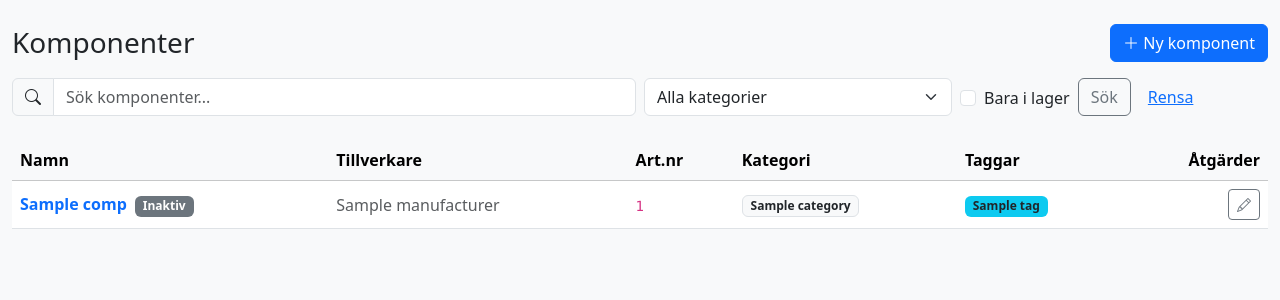
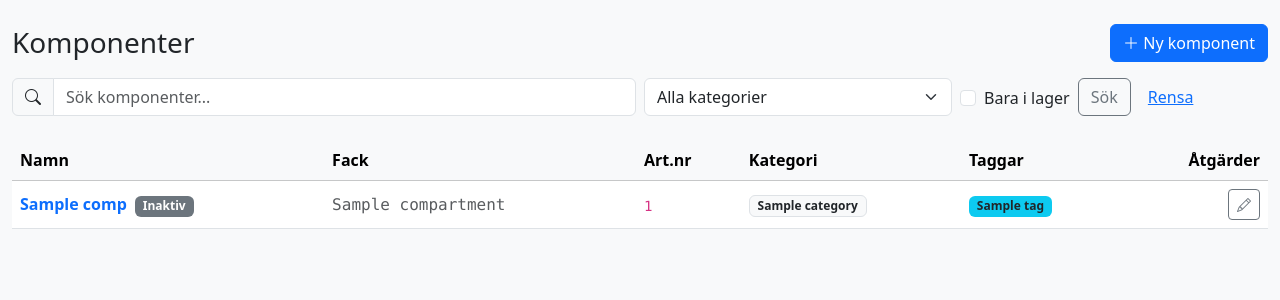
Before and after one commit to callep72/kompis, a FastAPI app: template app/templates/components/list.html in a window 1280 px wide. Shown: the part 56-356 px from the top of the page. Run offline with FastAPI, Linux system fonts and the light colour scheme; the template is opened without the code that fills it: most values are stand-ins (such as "Sample title", 1, 10 or a date in 2020).

Commit message:
Show compartment label in component list column 2
Co-Authored-By: Claude Sonnet 4.6 <noreply@anthropic.com>

```diff
--- a/app/templates/components/list.html
+++ b/app/templates/components/list.html
@@ -46,7 +46,7 @@
         <thead class="table-light">
             <tr>
                 <th>Namn</th>
-                <th>Tillverkare</th>
+                <th>Fack</th>
                 <th>Art.nr</th>
                 <th>Kategori</th>
                 <th>Taggar</th>
@@ -60,7 +60,11 @@
                     <a href="/components/{{ comp.id }}" class="fw-semibold text-decoration-none">{{ comp.name }}</a>
                     {% if not comp.active %}<span class="badge bg-secondary ms-1">Inaktiv</span>{% endif %}
                 </td>
-                <td class="text-muted">{{ comp.manufacturer or '–' }}</td>
+                <td class="font-monospace">
+                    {% for s in comp.stock %}
+                    <span class="text-muted">{{ s.compartment.label if s.compartment else '–' }}</span>{% if not loop.last %}, {% endif %}
+                    {% else %}–{% endfor %}
+                </td>
                 <td><code>{{ comp.part_number or '–' }}</code></td>
                 <td>
                     {% if comp.category %}
```
